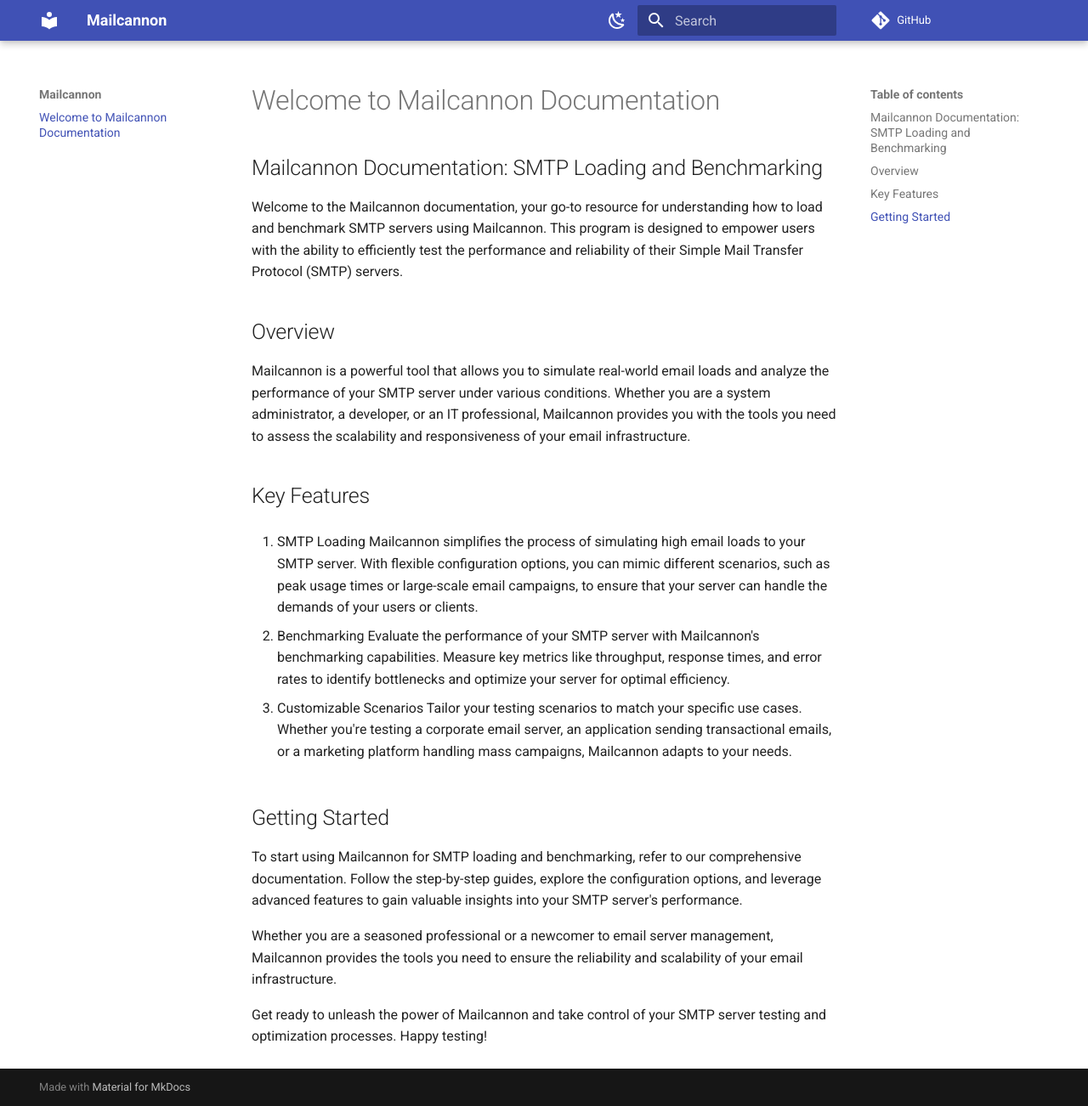
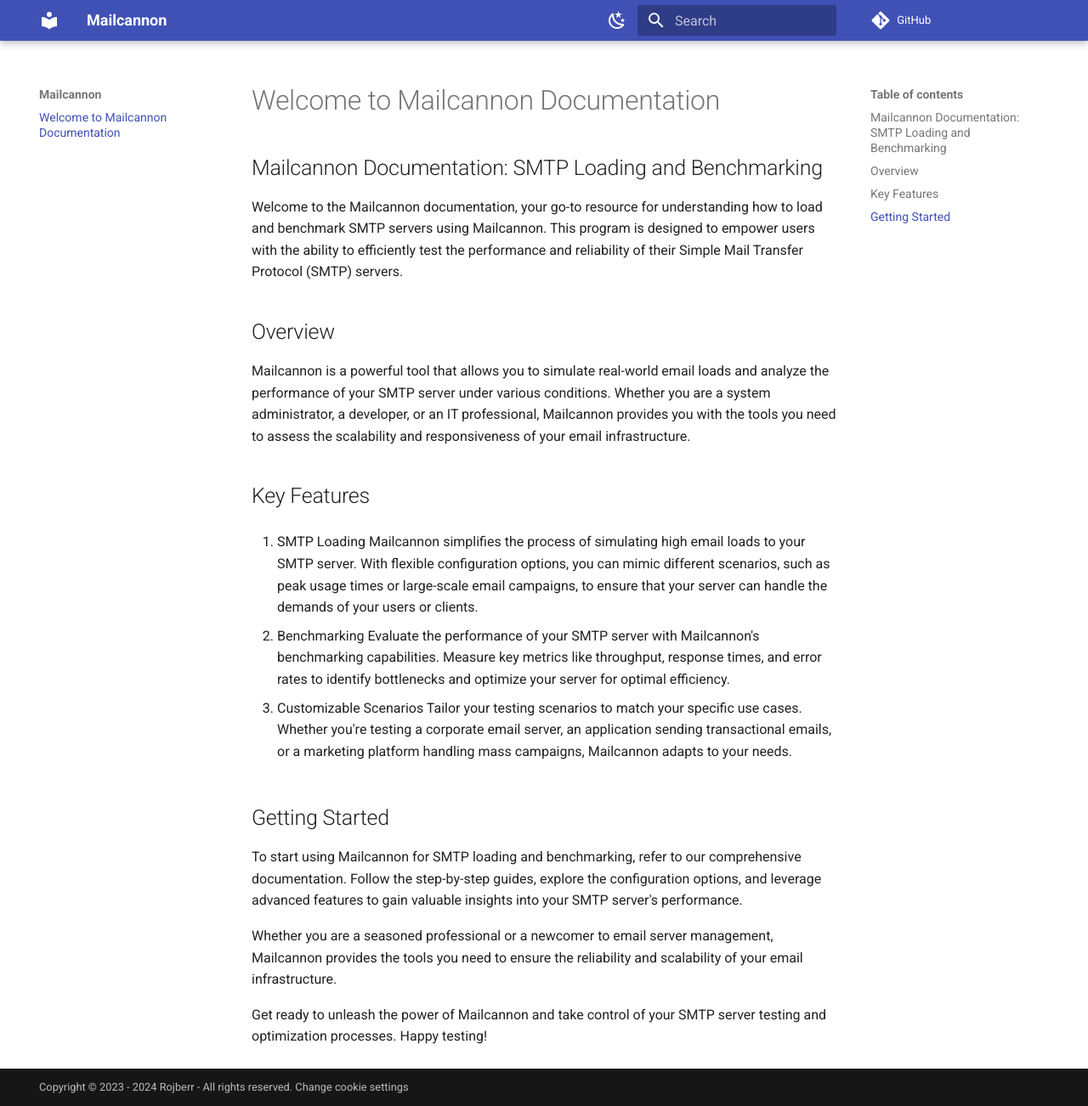
Before and after one commit to rojberr/mailcannon, an MkDocs documentation site: the page built from docs/index.md, in a window 1280 px wide and 1302 px high. Shown: the whole window at 85% size. Built offline with MkDocs 1.6.1 and Material for MkDocs 9.7.7, drawn with Linux system fonts in a browser that asks for light colours; comment, search, counter and statistics services are not loaded.

Commit message:
build(MkDocs): Add cookie consent
#NO-TICKET

```diff
--- a/mkdocs.yml
+++ b/mkdocs.yml
@@ -28,3 +28,17 @@
       toggle:
         icon: material/weather-sunny
         name: Switch to light mode
+
+copyright: >
+  Copyright &copy; 2023 - 2024 Rojberr - All rights reserved.
+  <a href="#_consent">Change cookie settings</a>
+
+extra:
+  consent:
+    title: Cookie consent
+    description: >
+      This website uses cookies to ensure you get the best experience on our website.
+    actions:
+      - accept
+      - manage
+  generator: false
```
